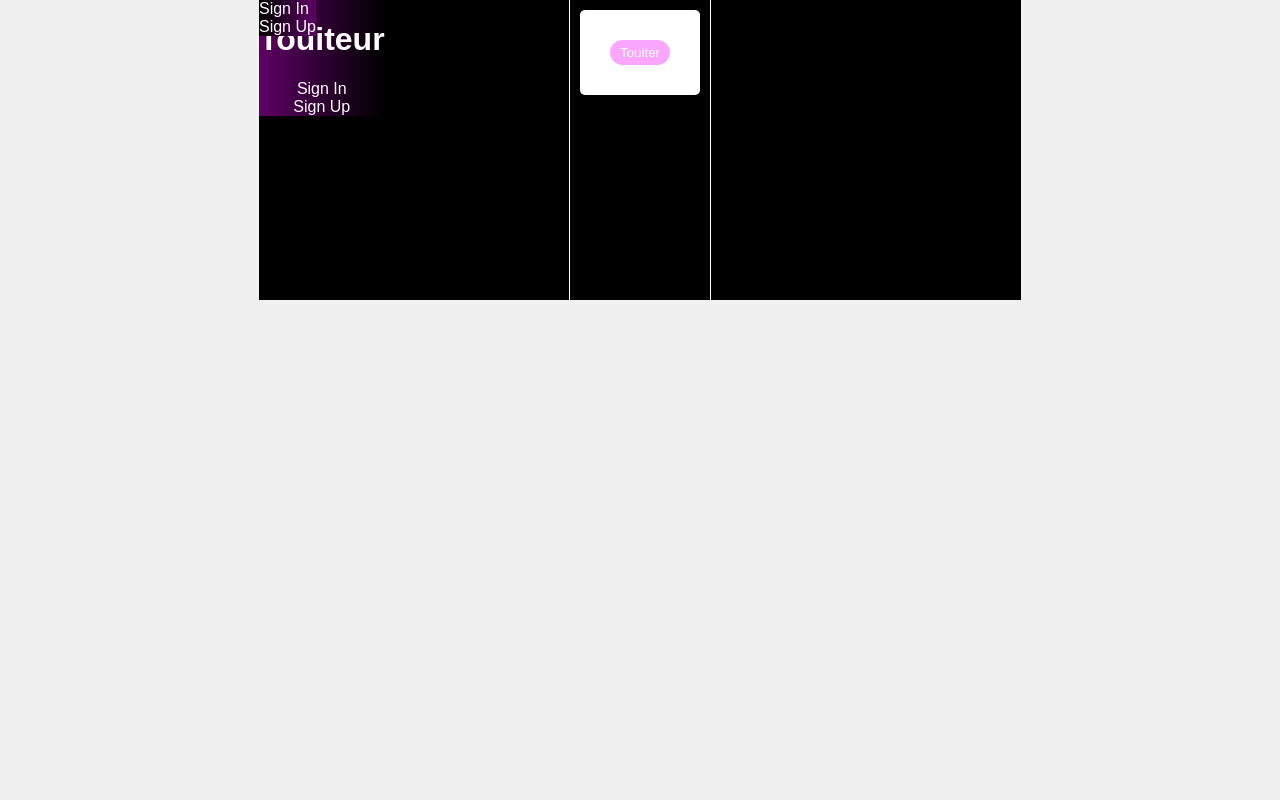
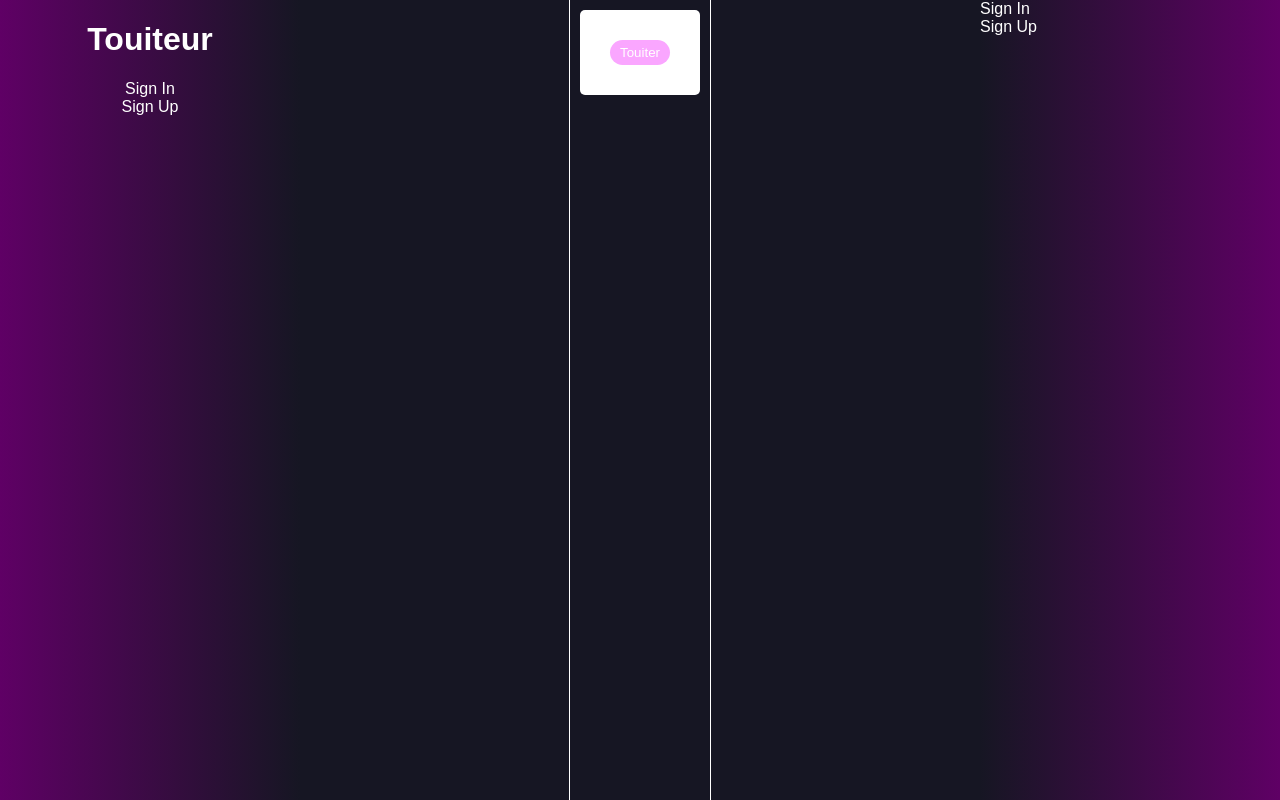
Before and after one commit to tristan-roth/touiteur, a PHP site: page / in a window 1280 px wide. Run offline with PHP 8.4, Linux system fonts and the light colour scheme; data that the repository does not hold is empty.

Commit message:
css update

```diff
--- a/CSS/style.css
+++ b/CSS/style.css
@@ -1,7 +1,7 @@
 /* Style général de la page */
 body {
     font-family: Arial, sans-serif;
-    background-color: #f0f0f0;
+    background-color: #161623;
     margin: 0;
     padding: 0;
     display: flex;
@@ -132,7 +132,7 @@ button:hover {
     width: 100%; /* Adjust the desired width for your tweet box */
     border-radius: 20px; /* Add a border to the tweet box */
     padding: 10px 0px;
-    background: black;
+    background: #161623;
     border: solid;
     border-color: white;
     border-width: 1px;
@@ -151,22 +151,27 @@ button:hover {
 
 
 
+
 .wrapper {
     display: grid;
-    background: black;
+    background: #161623;
     grid-template-columns: 300px 1fr 300px;
     grid-gap: 10px;
     grid-auto-rows: minmax(300px, auto);
+    height: 100vh;
 }
 .menu-gauche {
-    position: fixed;
     text-align: center;
-    background: linear-gradient(to right, #5F0065, black);
+    background: linear-gradient(to right, #5F0065, #161623);
     grid-column: 1;
     grid-row: 1;
+    position: fixed; /* Fixe le menu à gauche */
+    height: 100vh;
+    width: 300px;
+    left: 0;
 }
 .wrapper .contenu {
-    background: black;
+    background: #161623;
     padding: 10px;
     flex: 2;
     grid-column: 2;
@@ -177,10 +182,14 @@ button:hover {
     border-bottom-style: none;
 }
 .menu-droite {
-    position: fixed;
-    background: linear-gradient(to right, black ,#5F0065);
+    background: linear-gradient(to right, #161623 ,#5F0065);
     grid-column: 3;
     grid-row: 1;
+    position: fixed; /* Fixe le menu à gauche */
+    height: 100vh;
+    width: 300px;
+    right: 0;
+
 }
 
 .p{
```
